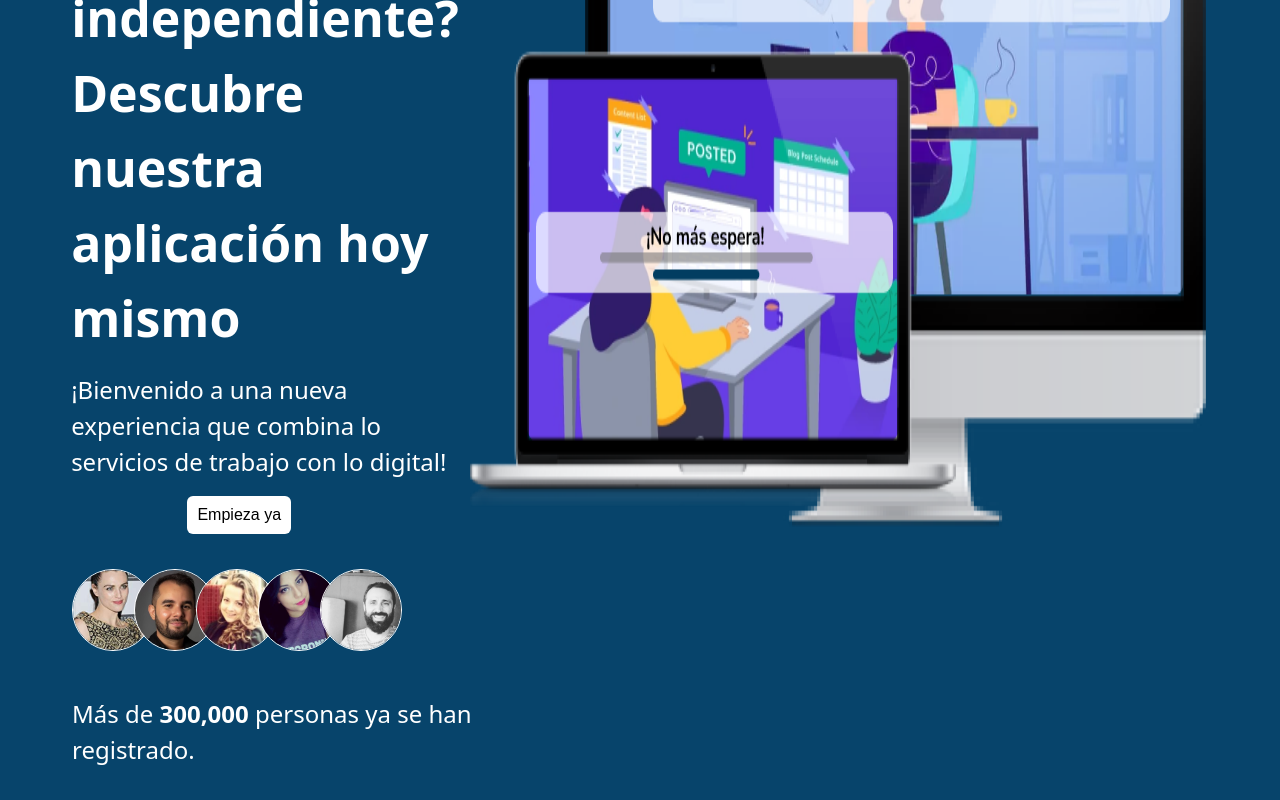
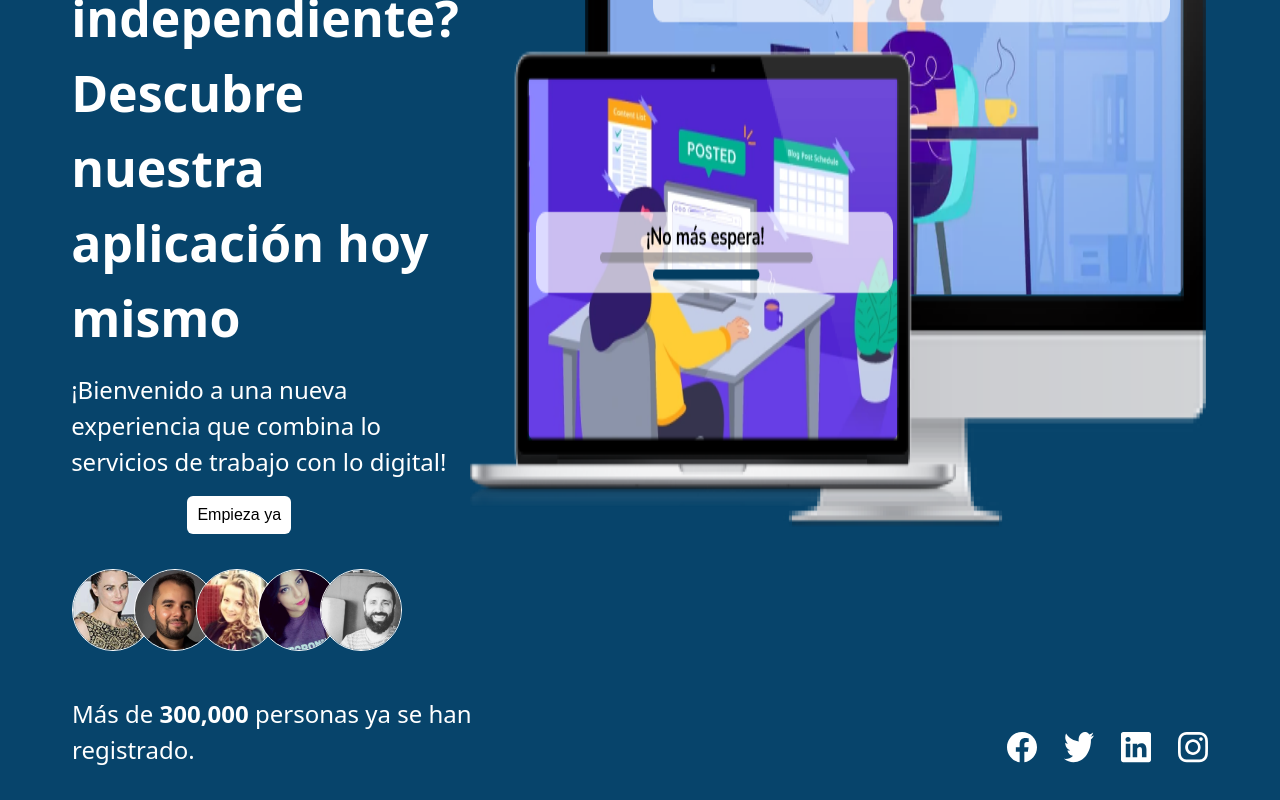
Before and after one commit to Alejandro1709/yobizi, an Astro site: page / in a window 1280 px wide. Shown: the part 438-1238 px from the top of the page. Built offline with nearby package versions, Linux system fonts and the light colour scheme; Astro itself is replaced by a stand-in of ours.

Commit message:
Add: social links

```diff
--- a/src/components/Hero.astro
+++ b/src/components/Hero.astro
@@ -14,6 +14,7 @@
     </div>
   </div>
   <div class='bott'>
+    <div class='bott-left'>
       <ul>
         <li>
           <img src='/avatar1.png' alt='Avatar 1' />
@@ -33,13 +34,30 @@
       </ul>
       <p>Más de <strong>300,000</strong> personas ya se han registrado.</p>
     </div>
+    <div class='bott-right'>
+      <ul>
+        <li>
+          <img src='/fb.svg' alt='Facebook logo' />
+        </li>
+        <li>
+          <img src='/twitt.svg' alt='Twitter logo' />
+        </li>
+        <li>
+          <img src='/link.svg' alt='Linkedin logo' />
+        </li>
+        <li>
+          <img src='/ig.svg' alt='Instagram logo' />
+        </li>
+      </ul>
+    </div>
+  </div>
 </section>
 
 <style>
   .hero {
     display: flex;
     flex-direction: column;
-    justify-content: space-evenly;
+    justify-content: space-between;
     align-items: center;
     gap: 35px;
   }
@@ -81,24 +99,44 @@
 
   .bott {
     display: flex;
-    flex-direction: column;
-    gap: 40px;
+    flex-direction: row;
+    justify-content: space-between;
+    width: 100%;
     align-self: flex-start;
   }
 
-  .bott ul {
+  .bott-left {
+    display: flex;
+    flex-direction: column;
+    gap: 40px;
+  }
+  .bott .bott-left ul {
     display: flex;
     justify-self: flex-start;
     list-style: none;
   }
 
-  .bott ul li:nth-child(n + 2) {
+  .bott .bott-left ul li:nth-child(n + 2) {
     margin-left: -20px;
   }
 
-  .bott ul li img {
+  .bott .bott-left ul li img {
     border-radius: 50%;
     border: 1px solid white;
+  }
+
+  .bott-right {
+    display: flex;
+    flex-direction: column;
+    gap: 40px;
+    align-self: flex-end;
+  }
+
+  .bott .bott-right ul {
+    display: flex;
+    justify-self: flex-end;
+    gap: 27px;
+    list-style: none;
   }
 
   @media screen and (max-width: 768px) {
```
Also changed, not shown: public/fb.svg (added), public/ig.svg (added), public/link.svg (added), public/twitt.svg (added). Lines whose indentation alone changed are shown as unchanged.
